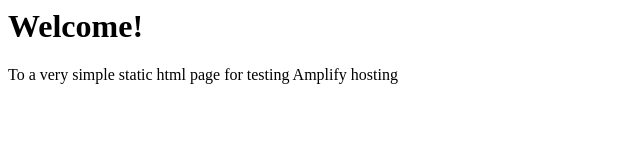
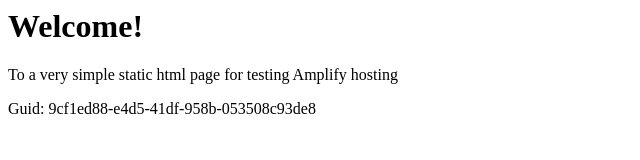
Before and after one commit to aws-aemilia-cdg/Github-PR-Commit-Integration-Test-DoNotTouch-v1-preprod-eu-west-3, a website: page src/index.html in a window 1280 px wide. Shown: the whole page, without its empty margins (0-640 px from the left). Drawn offline with Linux system fonts and the light colour scheme.

Commit message:
commit from integ tests

```diff
--- a/src/index.html
+++ b/src/index.html
@@ -1,3 +1,5 @@
+
+
 <html lang="en">
 
 <head>
@@ -10,6 +12,6 @@
 <body>
     <h1>Welcome!</h1>
     <p>To a very simple static html page for testing Amplify hosting</p>
-</body>
+    <p>Guid: 9cf1ed88-e4d5-41df-958b-053508c93de8</p></body>
 
 </html>
```
